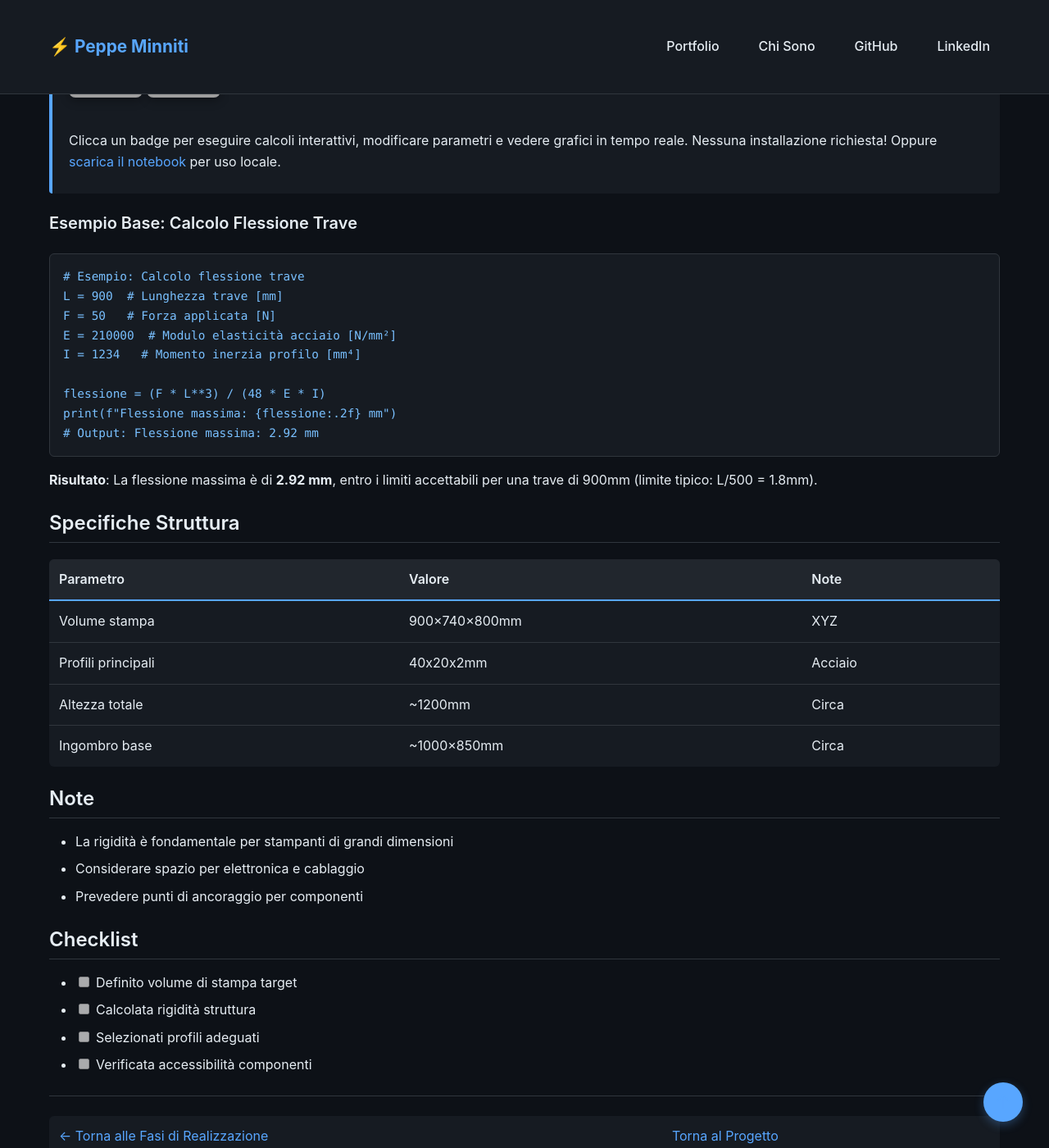
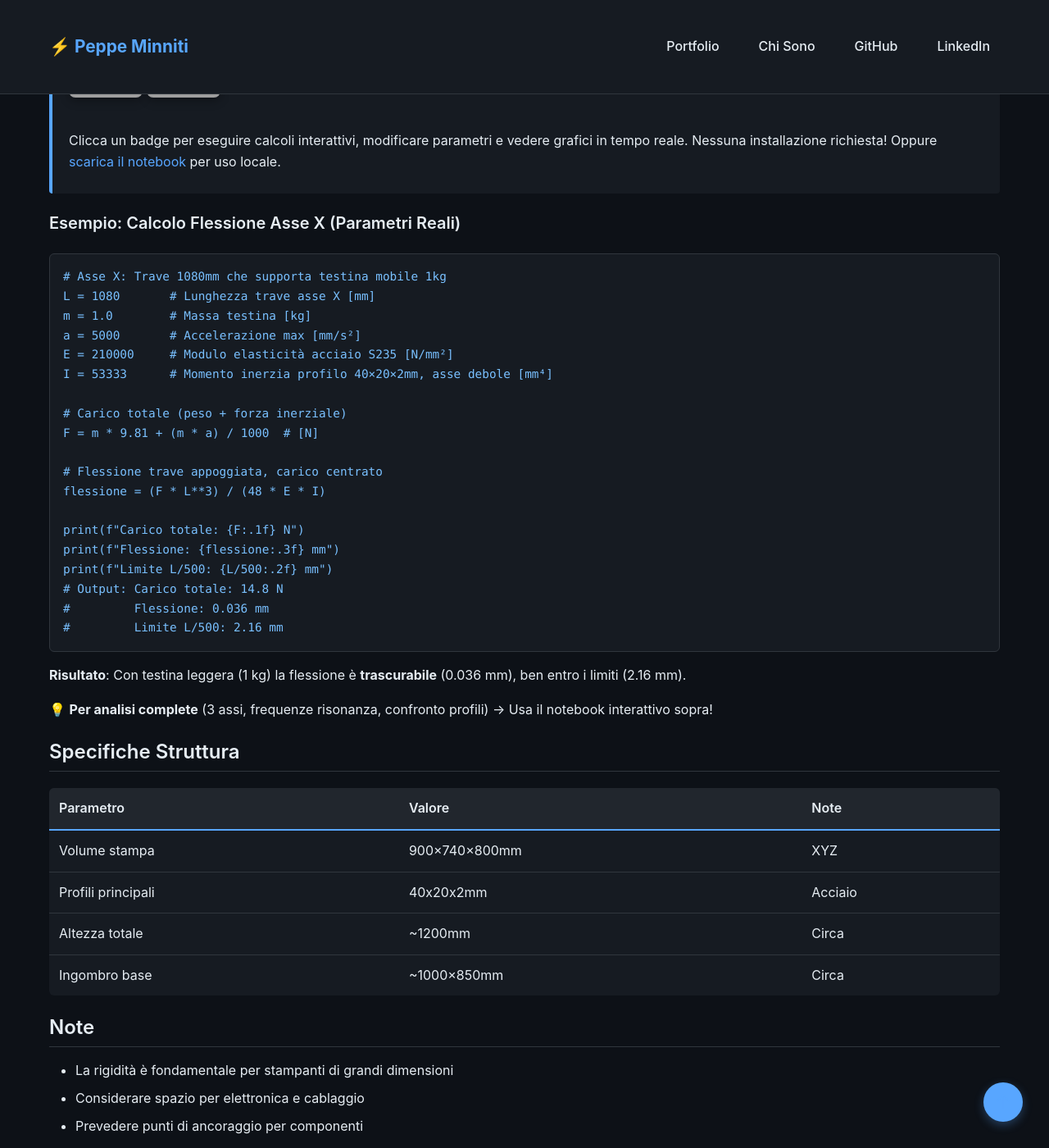
Before and after one commit to PeppeMinniti/Blog, a Jekyll site: the page built from stampante-3d/fasi-realizzazione/1-progettazione/studio-dimensionamento-struttura.md, in a window 1280 px wide and 1400 px high, scrolled down 701 px. Shown: the whole window at 82% size. Built offline with Jekyll 4.4.1, drawn with Linux system fonts in a browser that asks for light colours; grey boxes are pictures that could not be loaded.

Commit message:
fix calcolo strutturale su pagina web aggiornato con dati reali e non esempio

````diff
--- a/stampante-3d/fasi-realizzazione/1-progettazione/studio-dimensionamento-struttura.md
+++ b/stampante-3d/fasi-realizzazione/1-progettazione/studio-dimensionamento-struttura.md
@@ -31,21 +31,33 @@ Aspetti da considerare:
 > Clicca un badge per eseguire calcoli interattivi, modificare parametri e vedere grafici in tempo reale.
 > Nessuna installazione richiesta! Oppure [scarica il notebook](calcoli-strutturali.ipynb) per uso locale.
 
-### Esempio Base: Calcolo Flessione Trave
+### Esempio: Calcolo Flessione Asse X (Parametri Reali)
 
 ```python
-# Esempio: Calcolo flessione trave
-L = 900  # Lunghezza trave [mm]
-F = 50   # Forza applicata [N]
-E = 210000  # Modulo elasticità acciaio [N/mm²]
-I = 1234   # Momento inerzia profilo [mm⁴]
+# Asse X: Trave 1080mm che supporta testina mobile 1kg
+L = 1080       # Lunghezza trave asse X [mm]
+m = 1.0        # Massa testina [kg]
+a = 5000       # Accelerazione max [mm/s²]
+E = 210000     # Modulo elasticità acciaio S235 [N/mm²]
+I = 53333      # Momento inerzia profilo 40×20×2mm, asse debole [mm⁴]
 
+# Carico totale (peso + forza inerziale)
+F = m * 9.81 + (m * a) / 1000  # [N]
+
+# Flessione trave appoggiata, carico centrato
 flessione = (F * L**3) / (48 * E * I)
-print(f"Flessione massima: {flessione:.2f} mm")
-# Output: Flessione massima: 2.92 mm
+
+print(f"Carico totale: {F:.1f} N")
+print(f"Flessione: {flessione:.3f} mm")
+print(f"Limite L/500: {L/500:.2f} mm")
+# Output: Carico totale: 14.8 N
+#         Flessione: 0.036 mm
+#         Limite L/500: 2.16 mm
 ```
 
-**Risultato**: La flessione massima è di **2.92 mm**, entro i limiti accettabili per una trave di 900mm (limite tipico: L/500 = 1.8mm).
+**Risultato**: Con testina leggera (1 kg) la flessione è **trascurabile** (0.036 mm), ben entro i limiti (2.16 mm).
+
+💡 **Per analisi complete** (3 assi, frequenze risonanza, confronto profili) → Usa il notebook interattivo sopra!
 
 ## Specifiche Struttura
 
````
